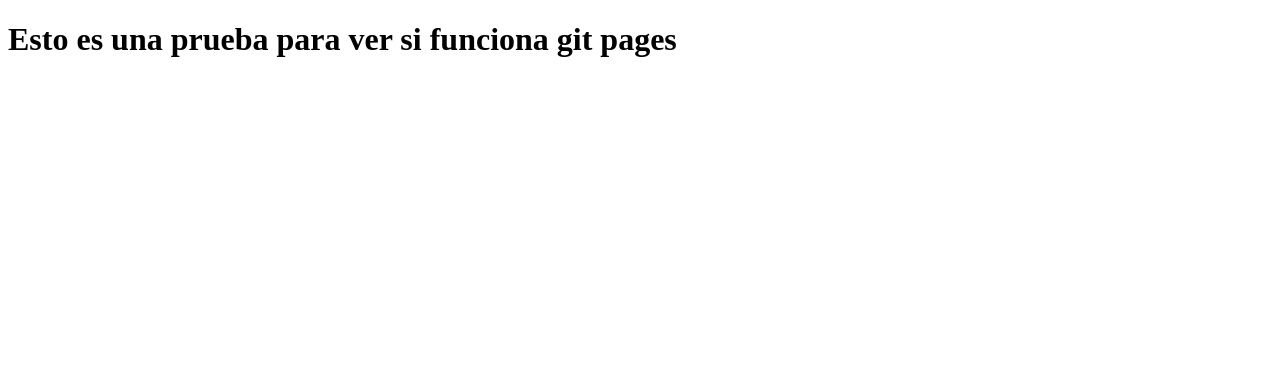
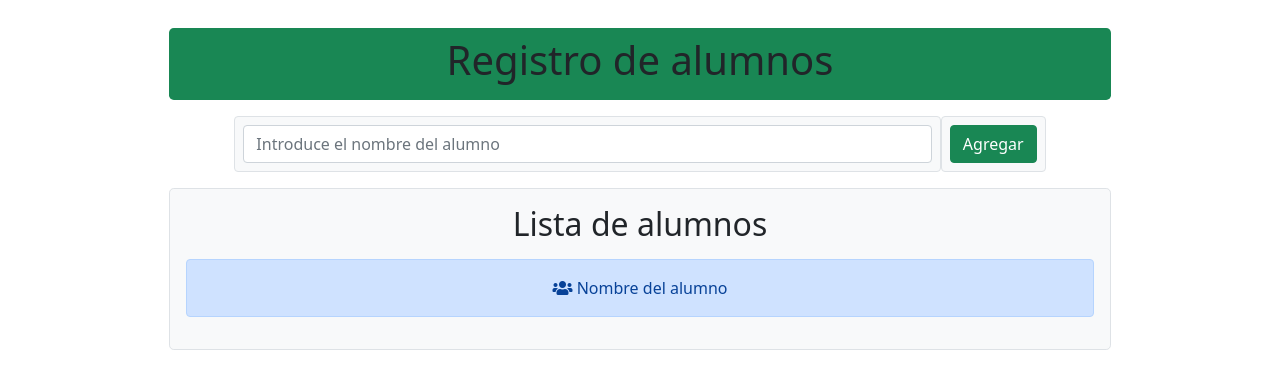
Before and after one commit to Albert-29/proyecto-2.github.io, a plain HTML site: page index.html in a window 1280 px wide. Drawn offline with nearby package versions, Linux system fonts and the light colour scheme.

Commit message:
creating the structure and design of the project

```diff
--- a/index.html
+++ b/index.html
@@ -4,9 +4,48 @@
     <meta charset="UTF-8">
     <meta http-equiv="X-UA-Compatible" content="IE=edge">
     <meta name="viewport" content="width=device-width, initial-scale=1.0">
+    <!-- <link rel="stylesheet" href="/styles.css"> -->
+    <!-- <link href="https://fonts.googleapis.com/icon?family=Material+Icons"
+    rel="stylesheet"> -->
+    <link rel="stylesheet" href="https://pro.fontawesome.com/releases/v5.10.0/css/all.css" integrity="sha384-AYmEC3Yw5cVb3ZcuHtOA93w35dYTsvhLPVnYs9eStHfGJvOvKxVfELGroGkvsg+p" crossorigin="anonymous"/>
+    <link href="https://cdn.jsdelivr.net/npm/bootstrap@5.0.2/dist/css/bootstrap.min.css" rel="stylesheet" integrity="sha384-EVSTQN3/azprG1Anm3QDgpJLIm9Nao0Yz1ztcQTwFspd3yD65VohhpuuCOmLASjC" crossorigin="anonymous">
+
     <title>Proyecto-2 CRUD</title>
 </head>
-<body>
-    <h1>Esto es una prueba para ver si funciona git pages</h1>
+<body class="m-1 p-2">
+    <header class="container-fluid w-75 mt-3 my-3 p-2 text-center rounded-3 bg-success text-wrap">
+        <h1>Registro de alumnos</h1>
+    </header>
+        <section>
+            <div class="container-fluid w-75">
+                <div class="row justify-content-center d-flex align-items-center">
+                    <div class="col-9 bg-light p-2 border rounded-2">
+                        <form id="formulario">
+                            <input id="nombreAlumno" type="text" placeholder="Introduce el nombre del alumno" class="form-control">
+                        </form>
+                    </div>
+                    <div class="col-auto bg-light p-2 border rounded-2">
+                        <button type="button" class="btn btn-success">
+                        Agregar
+                        </button>
+                    </div>
+            </div>
+        </section>
+
+        <div class="container-fluid mt-3 my-2 p-3 align-items-center text-center text-wrap border rounded-3 bg-light w-75">
+            <h2>Lista de alumnos</h2>
+                <div id="listaAlumnos" class="mt-3">
+                    <div class="alert alert-primary" role="alert">
+                        <i class="fas fa-users float-left mr-2"></i>
+                        Nombre del alumno
+                    </div>
+                </div>
+        </div>
+
+
+        <div>
+
+        </div>
+
+    <script src="/scripts.js"></script>
 </body>
-</html>
--- a/styles.css
+++ b/styles.css
@@ -0,0 +1,6 @@
+#nav-bar{
+    display: flex;
+    text-align: center;
+    align-items: center
+    padding: 5px ;
+}
```
